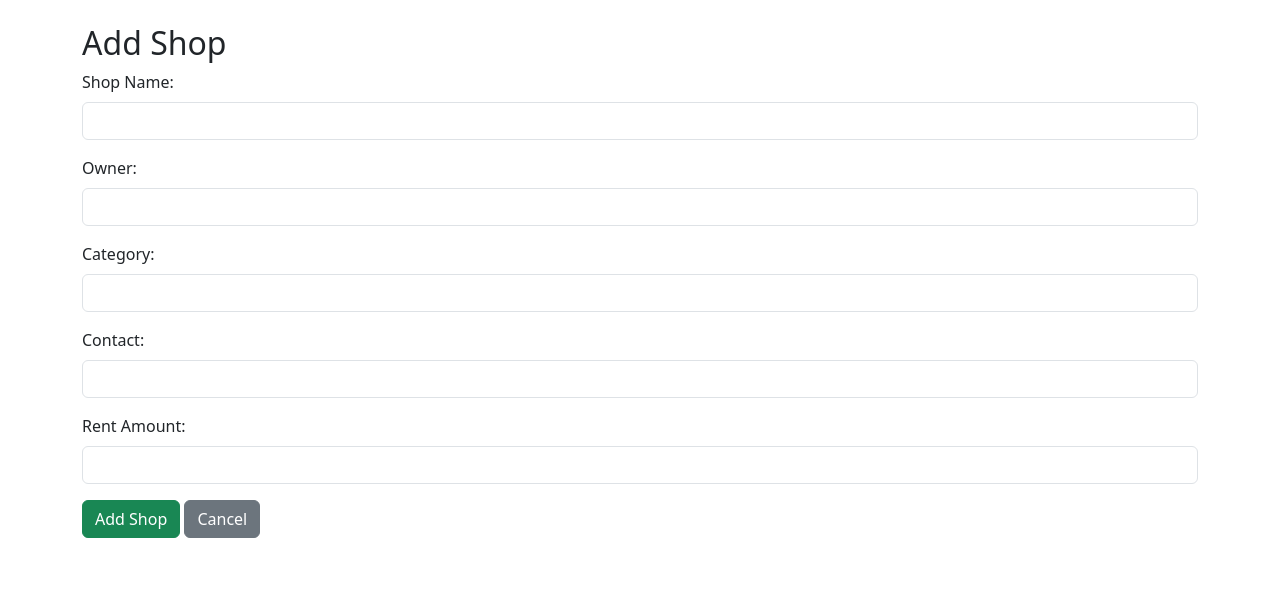
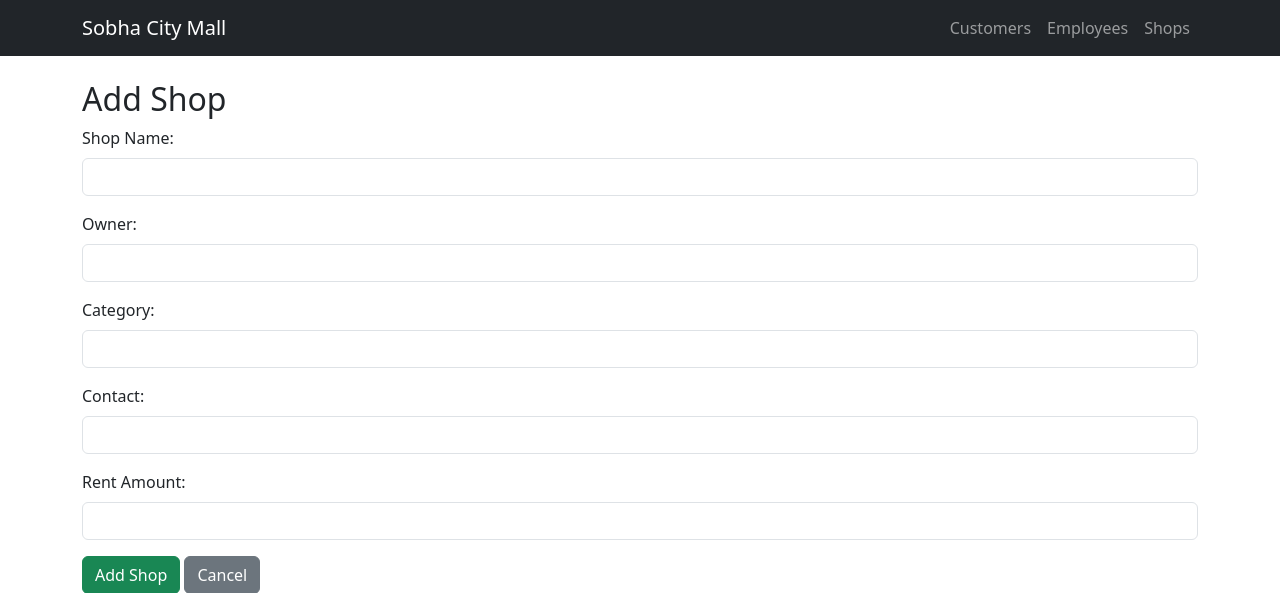
Before and after one commit to Nayanakr/Information-System, a Django app: template templates/add_shop.html in a window 1280 px wide. Shown: the top 593 px of the page. Run offline with Django 5.2, Linux system fonts and the light colour scheme; the template is opened without the code that fills it, so the values that code supplies are empty; parts of the project's set-up code (start-up, migrations or seed data) failed here and were passed over.

Commit message:
tempalte updated

```diff
--- a/templates/add_shop.html
+++ b/templates/add_shop.html
@@ -8,7 +8,21 @@
 </head>
 <body>
 
-
+    <nav class="navbar navbar-expand-lg navbar-dark bg-dark">
+        <div class="container">
+            <a class="navbar-brand" href="/">Sobha City Mall</a>
+            <button class="navbar-toggler" type="button" data-bs-toggle="collapse" data-bs-target="#navbarNav">
+                <span class="navbar-toggler-icon"></span>
+            </button>
+            <div class="collapse navbar-collapse" id="navbarNav">
+                <ul class="navbar-nav ms-auto">
+                    <li class="nav-item"><a class="nav-link" href="/customers/">Customers</a></li>
+                    <li class="nav-item"><a class="nav-link" href="/employees/">Employees</a></li>
+                    <li class="nav-item"><a class="nav-link" href="/shops/">Shops</a></li>
+                </ul>
+            </div>
+        </div>
+    </nav>
 
 <div class="container mt-4">
     <h2>Add Shop</h2>
```
